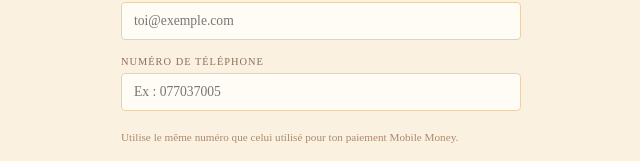
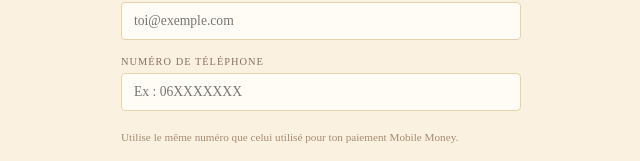
Before and after one commit to Zolo-17/H-m-ra, a React (Vite) app: page / in a window 1280 px wide. Both pictures are taken after a click on the button "COMMENCER LA SIMULATION →". Shown: the part 514-675 px from the top of the page, without its empty margins (319-959 px from the left). Built offline with nearby package versions, Linux system fonts and the light colour scheme.

Commit message:
Update App.jsx

```diff
--- a/src/App.jsx
+++ b/src/App.jsx
@@ -2301,7 +2301,7 @@ function Register({ onRegistered, onBack }) {
             type="tel"
             value={phone}
             onChange={e => setPhone(e.target.value)}
-            placeholder="Ex : 077037005"
+            placeholder="Ex : 06XXXXXXX"
             style={{
               width: "100%", padding: "10px 12px", marginBottom: 8,
               background: T.graphite, border: "1px solid #E8D2AC",
```
